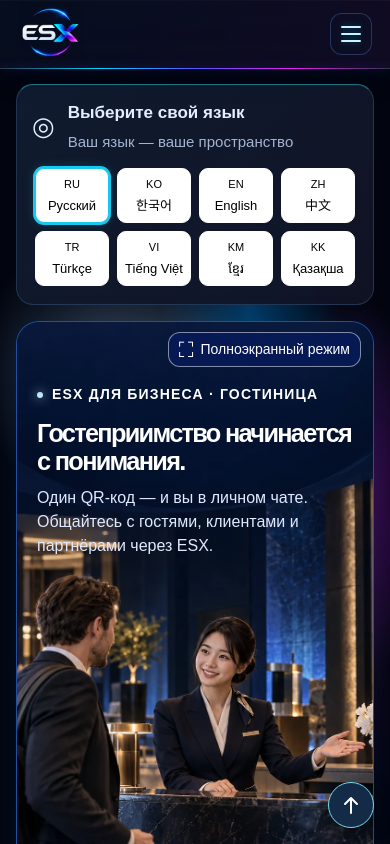
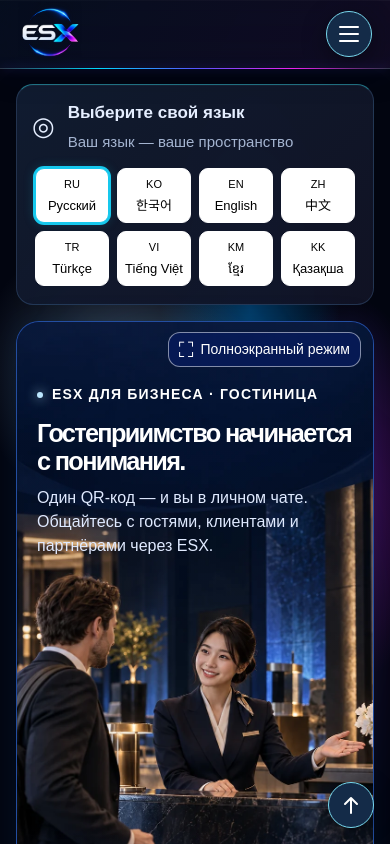
Before and after one commit to evgeniy210688-a11y/esx, a Next.js app: page / in a window 390 px wide. Shown: the top 844 px of the page. Built offline with nearby package versions, Linux system fonts and the light colour scheme.

Commit message:
Style mobile menu button and close menu on outside tap

```diff
--- a/app/design/SitePage.tsx
+++ b/app/design/SitePage.tsx
@@ -29,6 +29,14 @@ export default function SitePage({ section = 'home' }: { section?: 'home' | 'kor
     return () => cancelAnimationFrame(frame);
   }, [room]);
   const [menuOpen, setMenuOpen] = useState(false);
+  useEffect(() => {
+    if (!menuOpen) return;
+    const closeOutside = (event: PointerEvent) => {
+      if (event.target instanceof Element && !event.target.closest('#main-navigation, .menu-toggle')) setMenuOpen(false);
+    };
+    document.addEventListener('pointerdown', closeOutside);
+    return () => document.removeEventListener('pointerdown', closeOutside);
+  }, [menuOpen]);
   useEffect(() => {
     const close = (event: KeyboardEvent) => { if (event.key === 'Escape') setMenuOpen(false); };
     window.addEventListener('keydown', close);
--- a/app/design/design.css
+++ b/app/design/design.css
@@ -747,3 +747,14 @@
   }
   .esx-site .language-row button span { margin: 0; font-size: 11px; }
 }
+
+/* Round top menu control, matching the back-to-top button. */
+@media (max-width:760px) {
+  .esx-header .menu-toggle {
+    width: 46px; height: 46px; flex-shrink: 0;
+    border-radius: 50%; border: 1px solid #78d9ee;
+    background: #142b48; box-shadow: 0 6px 24px #0006;
+  }
+  .esx-header .menu-toggle:hover { background: #245178; }
+  .esx-header .menu-toggle span { background: #fff; box-shadow: none; }
+}
```
